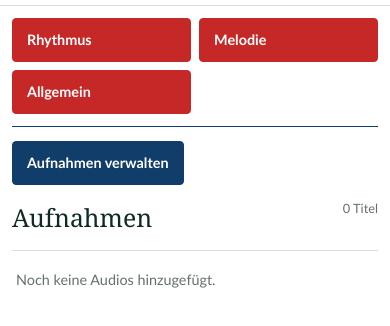
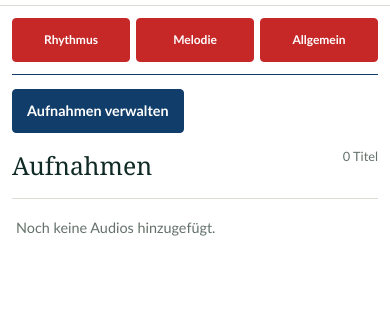
Before and after one commit to AndrxD09/Fanfarenzug-Neustrelitz-Seite, a website: page index.html in a window 390 px wide. Shown: the part 86-412 px from the top of the page. Drawn offline with Linux system fonts and the light colour scheme; no server answers.

Commit message:
Arrange top navigation buttons side by side on mobile

```diff
--- a/index.html
+++ b/index.html
@@ -448,12 +448,23 @@
       .register-navigation {
         position: static;
         display: grid;
-        grid-template-columns: repeat(2, minmax(0, 1fr));
-        gap: 8px;
+        grid-template-columns: repeat(3, minmax(0, 1fr));
+        gap: 6px;
         width: 100%;
         margin: 12px 0 0;
         padding-bottom: 12px;
         border-bottom: 1px solid var(--button-color);
+      }
+      .register-navigation > .nav-group {
+        min-width: 0;
+      }
+      .register-navigation > .nav-group > .nav-top {
+        width: 100%;
+        min-width: 0;
+        padding: 7px 4px;
+        font-size: 0.75rem;
+        text-align: center;
+        overflow-wrap: anywhere;
       }
       .register-button { min-height: 44px; padding: 8px; }
       .action-control { min-height: 44px; }
```
